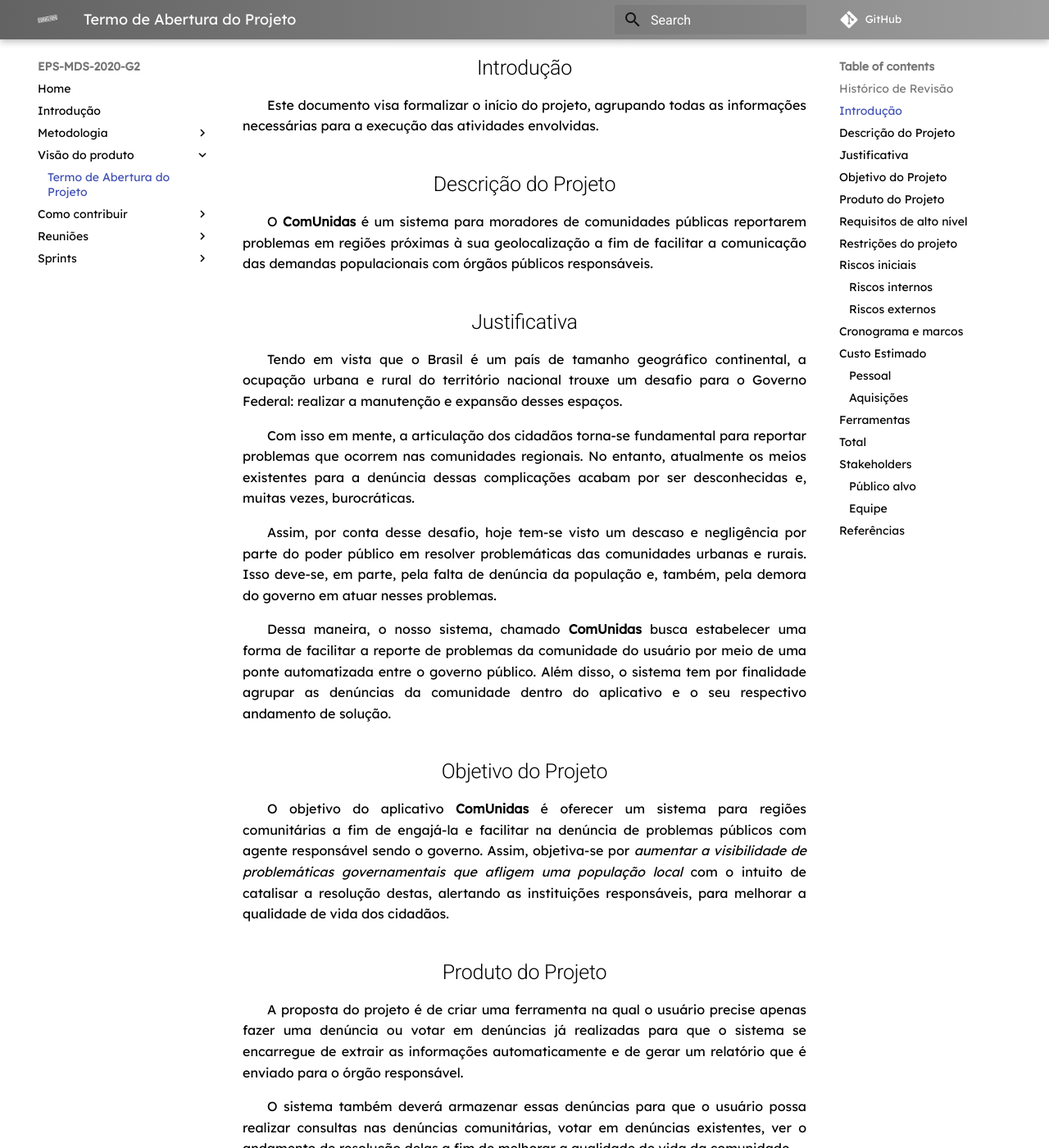
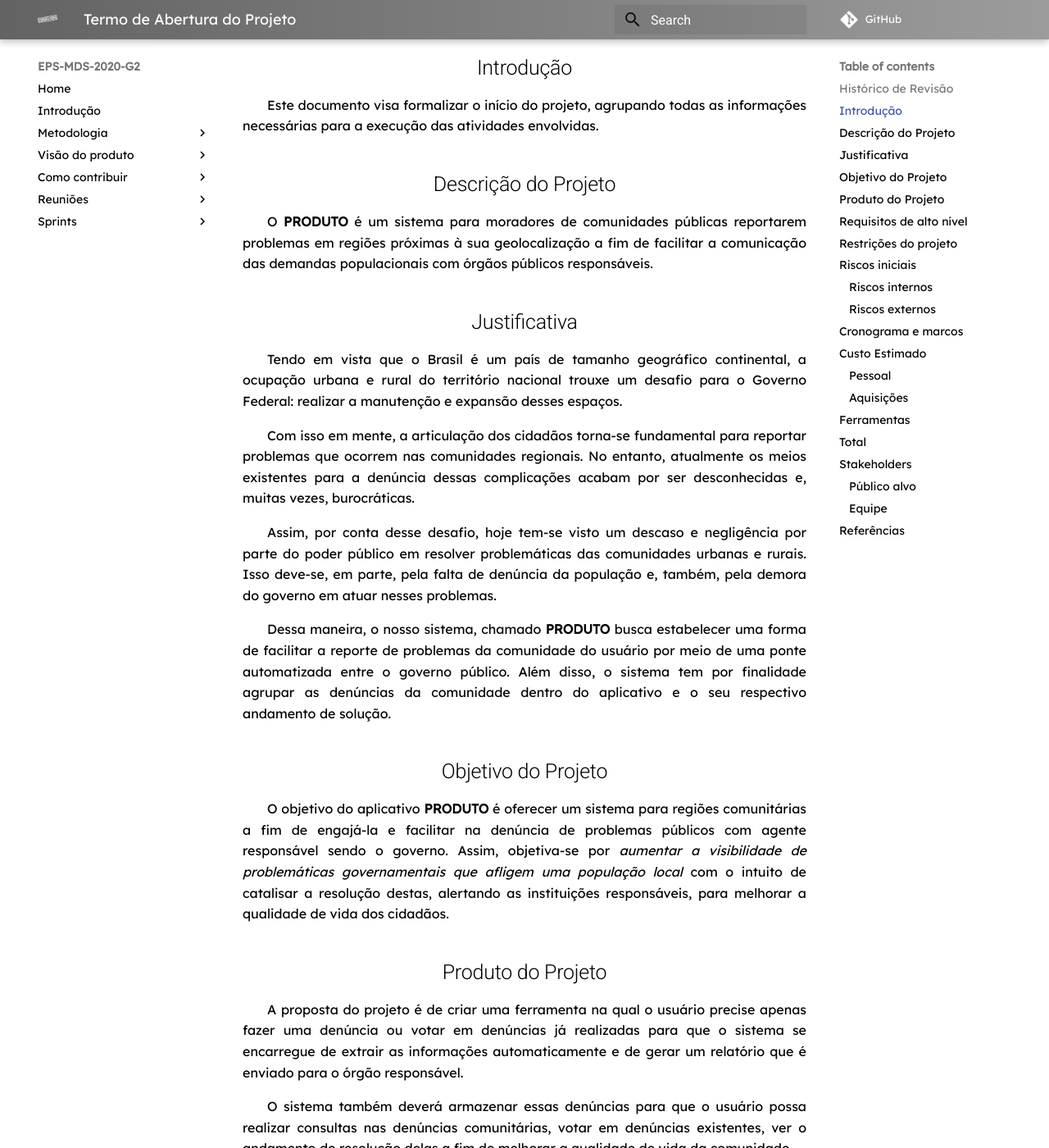
Before and after one commit to fga-eps-mds/2020.2-Eccoar, an MkDocs documentation site: the page built from docs/produto/tap.md, in a window 1280 px wide and 1400 px high, scrolled down 593 px. Shown: the whole window at 82% size. Built offline with MkDocs 1.6.1 and Material for MkDocs 9.7.7, drawn with Linux system fonts in a browser that asks for light colours; some web fonts are replaced; comment, search, counter and statistics services are not loaded; old or Windows-style settings are respelled for this version of MkDocs.

Commit message:
Modify folder organization and remove project name

```diff
--- a/docs/visaodoproduto/tap.md
+++ b/docs/produto/tap.md
@@ -11,7 +11,7 @@
 Este documento visa formalizar o início do projeto, agrupando todas as informações necessárias para a execução das atividades envolvidas.
 
 ## Descrição do Projeto
-O **ComUnidas** é um sistema para moradores de comunidades públicas reportarem problemas em regiões próximas à sua geolocalização a fim de facilitar a comunicação das demandas populacionais com órgãos públicos responsáveis.
+O **PRODUTO** é um sistema para moradores de comunidades públicas reportarem problemas em regiões próximas à sua geolocalização a fim de facilitar a comunicação das demandas populacionais com órgãos públicos responsáveis.
 
 ## Justificativa
 Tendo em vista que o Brasil é um país de tamanho geográfico continental, a ocupação urbana e rural do território nacional trouxe um desafio para o Governo Federal: realizar a manutenção e expansão desses espaços.
@@ -20,10 +20,10 @@ Com isso em mente, a articulação dos cidadãos torna-se fundamental para repor
 
 Assim, por conta desse desafio, hoje tem-se visto um descaso e negligência por parte do poder público em resolver problemáticas das comunidades urbanas e rurais. Isso deve-se, em parte, pela falta de denúncia da população e, também, pela demora do governo em atuar nesses problemas.
 
-Dessa maneira, o nosso sistema, chamado **ComUnidas** busca estabelecer uma forma de facilitar a reporte de problemas da comunidade do usuário por meio de uma ponte automatizada entre o governo público. Além disso, o sistema tem por finalidade agrupar as denúncias da comunidade dentro do aplicativo e o seu respectivo andamento de solução.
+Dessa maneira, o nosso sistema, chamado **PRODUTO** busca estabelecer uma forma de facilitar a reporte de problemas da comunidade do usuário por meio de uma ponte automatizada entre o governo público. Além disso, o sistema tem por finalidade agrupar as denúncias da comunidade dentro do aplicativo e o seu respectivo andamento de solução.
 
 ## Objetivo do Projeto
-O objetivo do aplicativo **ComUnidas** é oferecer um sistema para regiões comunitárias a fim de engajá-la e facilitar na denúncia de problemas públicos com agente responsável sendo o governo. Assim, objetiva-se por *aumentar a visibilidade de problemáticas governamentais que afligem uma população local* com o intuito de catalisar a resolução destas, alertando as instituições responsáveis, para melhorar a qualidade de vida dos cidadãos.
+O objetivo do aplicativo **PRODUTO** é oferecer um sistema para regiões comunitárias a fim de engajá-la e facilitar na denúncia de problemas públicos com agente responsável sendo o governo. Assim, objetiva-se por *aumentar a visibilidade de problemáticas governamentais que afligem uma população local* com o intuito de catalisar a resolução destas, alertando as instituições responsáveis, para melhorar a qualidade de vida dos cidadãos.
 
 ## Produto do Projeto
 A proposta do projeto é de criar uma ferramenta na qual o usuário precise apenas fazer uma denúncia ou votar em denúncias já realizadas para que o sistema se encarregue de extrair as informações automaticamente e de gerar um relatório que é enviado para o órgão responsável.
```
